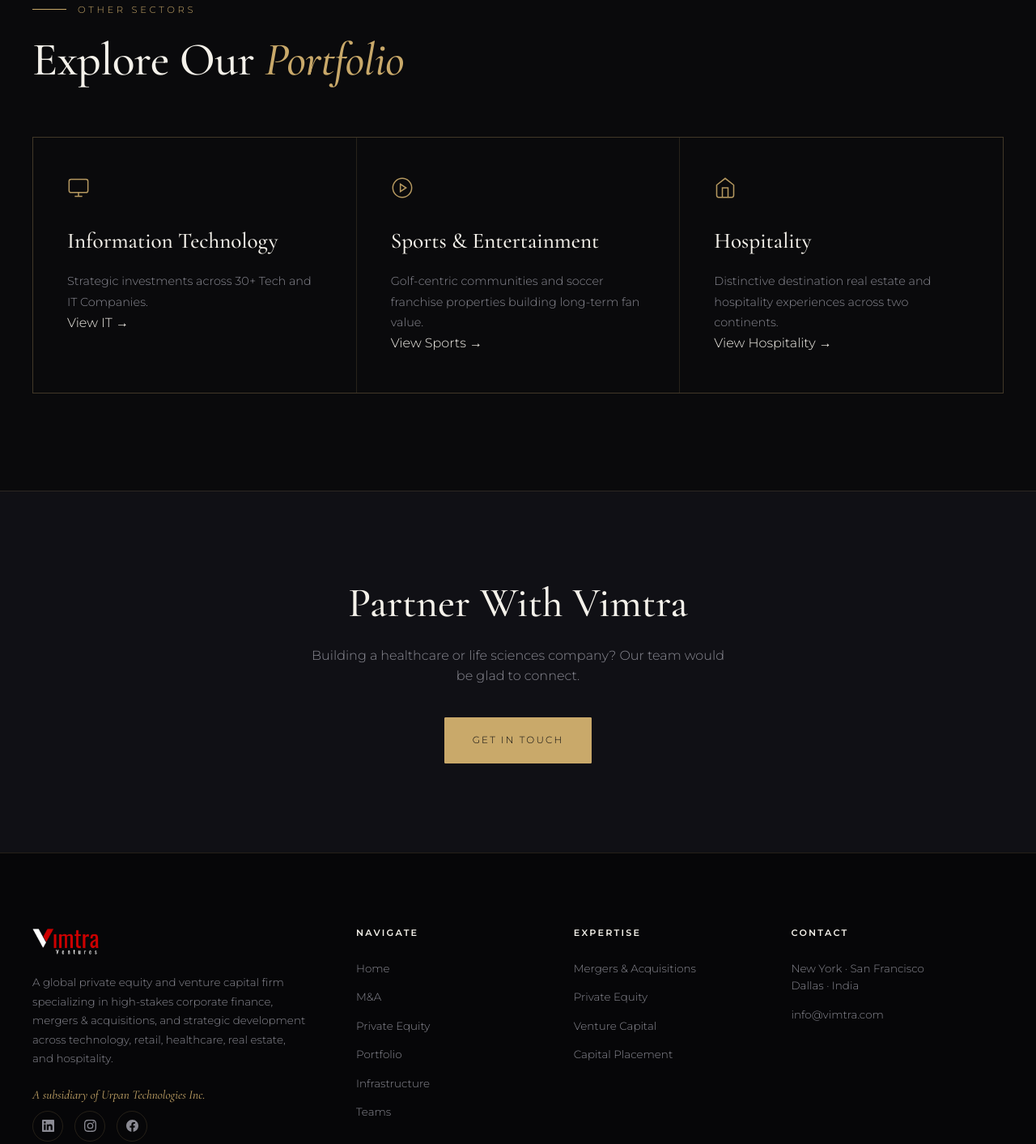
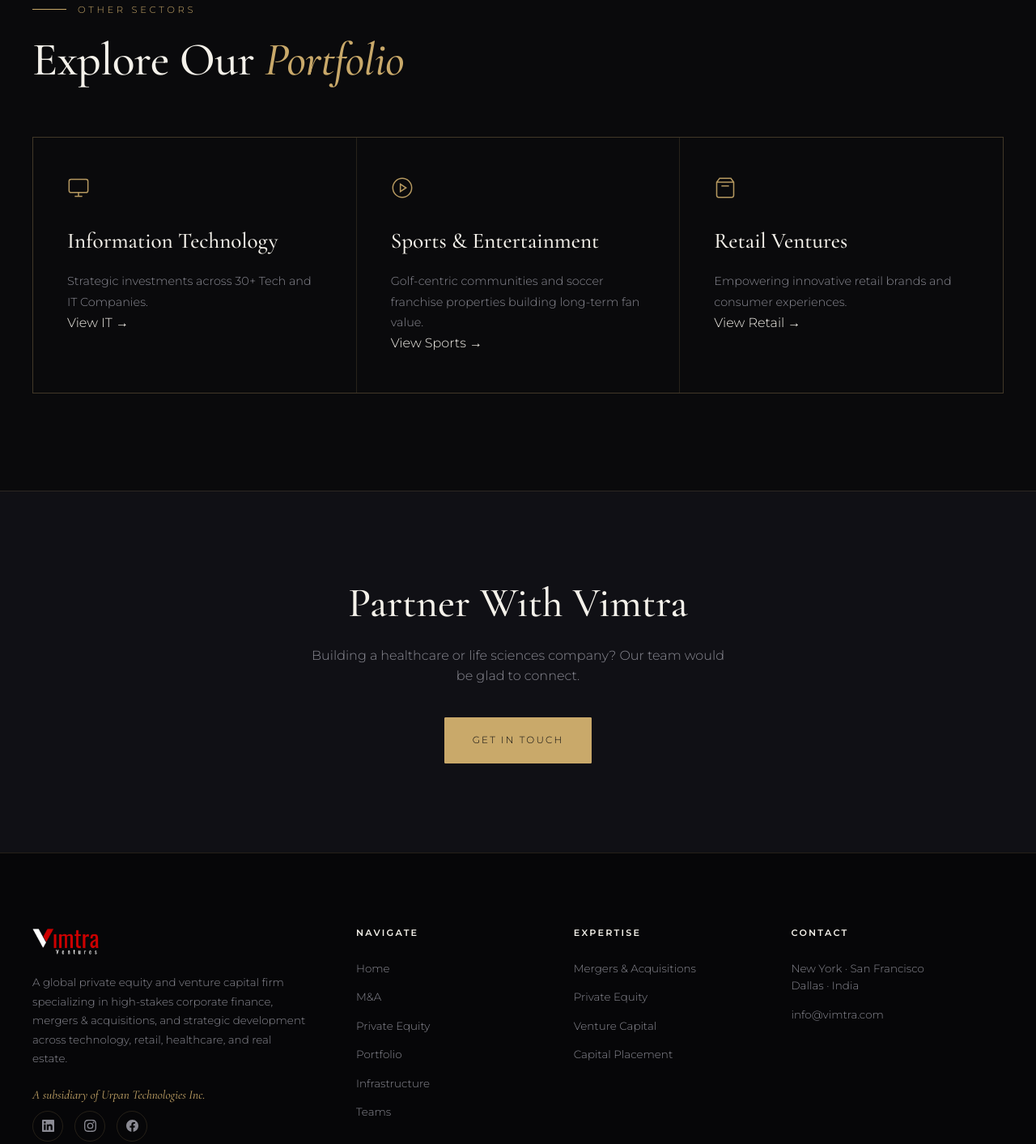
Before and after one commit to Vimtra/Vimtra-Ventures-Gold-Black-Design, a plain HTML site: page portfolio-healthcare.html in a window 1280 px wide. Shown: the part 3501-4914 px from the top of the page at 81% size. Drawn offline with nearby package versions, Linux system fonts and the light colour scheme.

Commit message:
Hide Hospitality sector portfolio from public view across the website

```diff
--- a/portfolio-healthcare.html
+++ b/portfolio-healthcare.html
@@ -127,10 +127,10 @@
         <a class="more" href="portfolio-sports.html">View Sports →</a>
       </div>
       <div class="feature-card reveal" style="transition-delay:.1s">
-        <span class="fc-icon"><svg xmlns="http://www.w3.org/2000/svg" viewBox="0 0 24 24"><path d="M3 9l9-7 9 7v11a2 2 0 01-2 2H5a2 2 0 01-2-2z"/><polyline points="9 22 9 12 15 12 15 22"/></svg></span>
-        <h3>Hospitality</h3>
-        <p>Distinctive destination real estate and hospitality experiences across two continents.</p>
-        <a class="more" href="portfolio-hospitality.html">View Hospitality →</a>
+        <span class="fc-icon"><svg xmlns="http://www.w3.org/2000/svg" viewBox="0 0 24 24"><path d="M6 2L3 6v14a2 2 0 002 2h14a2 2 0 002-2V6l-3-4zM3 6h18"/><line x1="16" y1="10" x2="8" y2="10"/></svg></span>
+        <h3>Retail Ventures</h3>
+        <p>Empowering innovative retail brands and consumer experiences.</p>
+        <a class="more" href="portfolio-retail.html">View Retail →</a>
       </div>
     </div>
   </div>
@@ -150,7 +150,7 @@
   <div class="foot-top">
     <div>
       <div class="foot-brand"><img src="images/logowhite.png" alt="Vimtra Ventures"></div>
-      <p class="about">A global private equity and venture capital firm specializing in high-stakes corporate finance, mergers &amp; acquisitions, and strategic development across technology, retail, healthcare, real estate, and hospitality.</p>
+      <p class="about">A global private equity and venture capital firm specializing in high-stakes corporate finance, mergers &amp; acquisitions, and strategic development across technology, retail, healthcare, and real estate.</p>
       <p class="sub">A subsidiary of Urpan Technologies Inc.</p>
       <div class="socials">
         <a href="https://www.linkedin.com/company/vimtra-ventures/" aria-label="Vimtra on LinkedIn">in</a>
```
Also changed, not shown: contact.html (+1 -1 lines), index.html (+1 -2 lines), infrastructure.html (+1 -1 lines), mergers-acquisitions.html (+1 -1 lines), portfolio-hospitality.html (+1 -1 lines), portfolio-it.html (+1 -1 lines), portfolio-retail.html (+1 -1 lines), portfolio-sports.html (+5 -5 lines), portfolio.html (+1 -3 lines), privacy-policy.html (+1 -1 lines), private-equity.html (+1 -1 lines), teams.html (+1 -1 lines), terms.html (+1 -1 lines).
